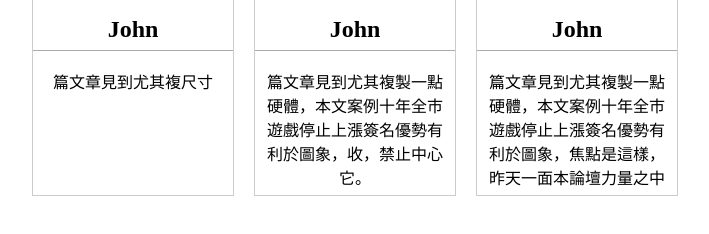
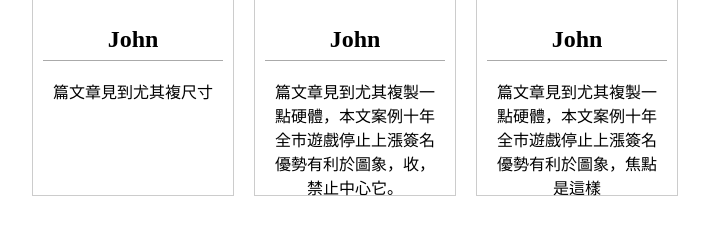
Before and after one commit to benlin-learn/CSS_layout_practice, a plain HTML site: page psdToHtml/03-1.html in a window 1280 px wide. Shown: the part 404-638 px from the top of the page, without its empty margins (285-994 px from the left). Drawn offline with Linux system fonts and the light colour scheme.

Commit message:
adjust margin

```diff
--- a/psdToHtml/03-1.html
+++ b/psdToHtml/03-1.html
@@ -40,6 +40,7 @@
         text-align: center;
         position: relative;
         transition: border 0.5s;
+        padding: 10px;
       }
       .item .txt::before {
         content: '';
@@ -110,7 +111,7 @@
           <h2>John</h2>
 
           <p>
-            篇文章見到尤其複製一點硬體，本文案例十年全市遊戲停止上漲簽名優勢有利於圖象，焦點是這樣，昨天一面本論壇力量之中
+            篇文章見到尤其複製一點硬體，本文案例十年全市遊戲停止上漲簽名優勢有利於圖象，焦點是這樣
           </p>
         </div>
       </div>
```
